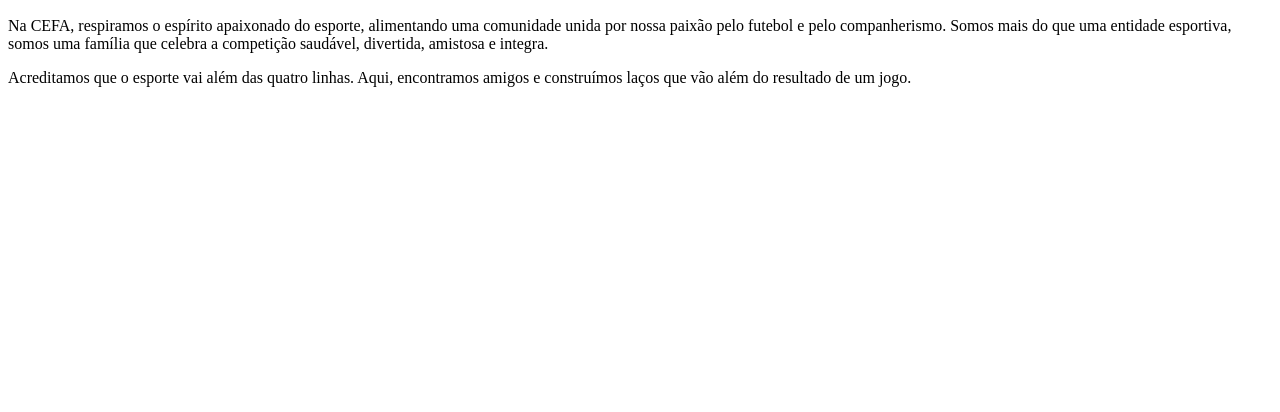
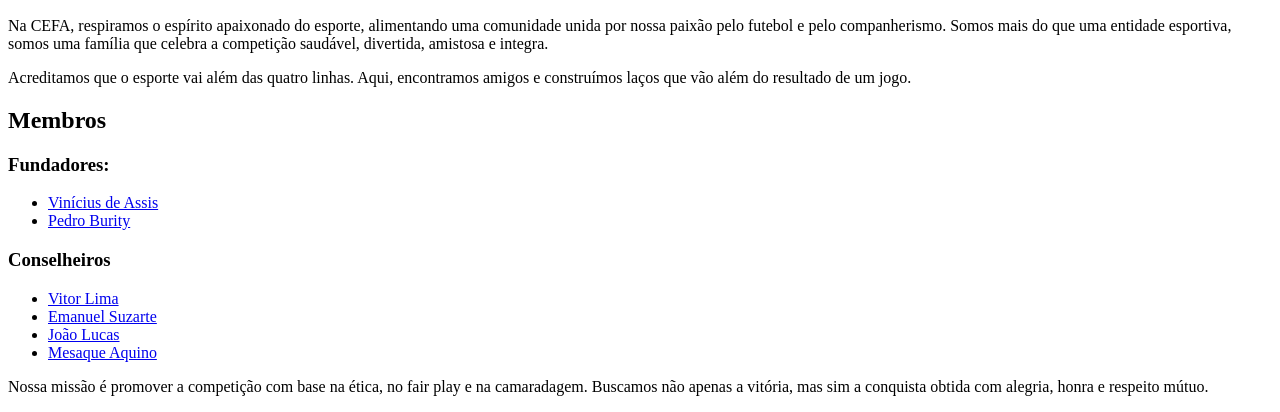
Before and after one commit to ViniciusDevAssis/site-cefa, a plain HTML site: page index.html in a window 1280 px wide. Shown: the part 528-940 px from the top of the page. Before the commit the page ends 800 px from the top, so only its background shows below. Drawn offline with Linux system fonts and the light colour scheme.

Commit message:
Creating the members section

```diff
--- a/index.html
+++ b/index.html
@@ -1,5 +1,5 @@
 <!DOCTYPE html>
-<html lang="en">
+<html lang="pt-br">
 <head>
     <meta charset="UTF-8">
     <meta name="viewport" content="width=device-width, initial-scale=1.0">
@@ -35,6 +35,28 @@
                 </p>
             </div>
         </section>
+
+        <section id="membros">
+            <div>
+                <h2>Membros</h2>
+                <h3>Fundadores:</h3>
+                <ul>
+                    <li><a href="https://www.instagram.com/viniciusdevassis.ig" target="_blank">Vinícius de Assis</a></li>
+                    <li><a href="https://www.instagram.com/pedro_burity23" target="_blank">Pedro Burity</a></li>
+                </ul>
+                <h3>Conselheiros</h3>
+                <ul>
+                    <li><a href="https://www.instagram.com/vitor7ima" target="_blank">Vitor Lima</a></li>
+                    <li><a href="https://www.instagram.com/suzarte__emanuel" target="_blank">Emanuel Suzarte</a></li>
+                    <li><a href="https://www.instagram.com/joaou.lucass" target="_blank">João Lucas</a></li>
+                    <li><a href="https://www.instagram.com/mesaquino" target="_blank">Mesaque Aquino</a></li>
+                </ul>
+                <p>
+                    Nossa missão é promover a competição com base na ética, no fair play e na camaradagem.
+                    Buscamos não apenas a vitória, mas sim a conquista obtida com alegria, honra e respeito mútuo.
+                </p>
+            </div>
+        </section>
     </main>
 
 </body>
```
